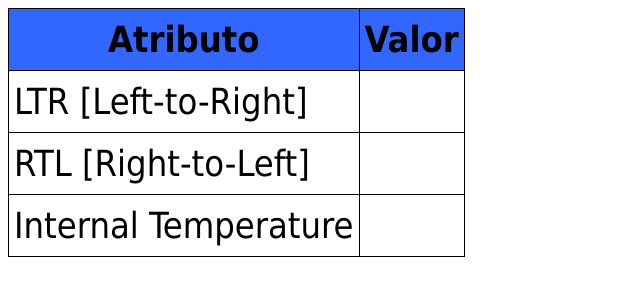
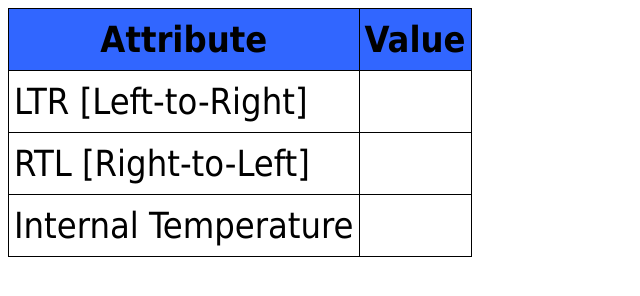
Before and after one commit to etxahun/nodejs_mqtt_socketio, a website: page public/index.html in a window 1280 px wide. Shown: the whole page, without its empty margins (0-640 px from the left). Drawn offline with nearby package versions, Linux system fonts and the light colour scheme; no server answers.

Commit message:
Minimal changes.

```diff
--- a/public/index.html
+++ b/public/index.html
@@ -84,8 +84,8 @@
   <!-- <h1>Hello World!</h1> -->
   <table class="tg">
     <tr>
-      <th class="tg-8dyn">Atributo</th>
-      <th class="tg-8dyn">Valor</th>
+      <th class="tg-8dyn">Attribute</th>
+      <th class="tg-8dyn">Value</th>
     </tr>
     <tr>
       <td class="tg-8ty1">LTR [Left-to-Right]</td>
```
